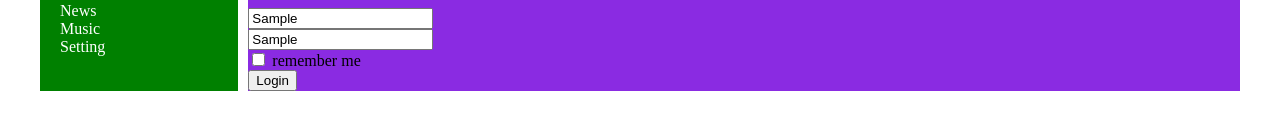
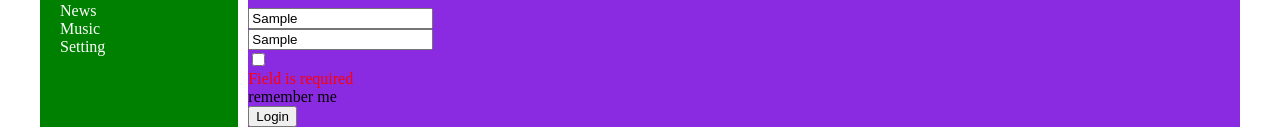
Before and after one commit to Arturp1994/Samurai_way, a React (Create React App) app: page /login in a window 1280 px wide. Both pictures are taken after typing "Sample", "Sample" into the empty fields and a click on the button "Login". Shown: the part 190-330 px from the top of the page. Built offline with nearby package versions, Linux system fonts and the light colour scheme; no server answers.

Commit message:
77 - Validation

```diff
--- a/src/components/Dialogs/Dialogs.tsx
+++ b/src/components/Dialogs/Dialogs.tsx
@@ -5,6 +5,8 @@ import Message from "./Message/Message";
 import {DialogsPropsType} from "./DialogsContainer";
 import {Redirect} from "react-router-dom";
 import {Field, reduxForm} from "redux-form";
+import {Textarea} from "../common/FormControls/FormsControl";
+import {maxLengthCreator, required} from "../../utils/validator/validator";
 
 
 // type DialogsPropsType = {
@@ -41,11 +43,17 @@ const Dialogs = (props: DialogsPropsType) => {
     )
 }
 
+
+const maxLengthCreator100 = maxLengthCreator(50)
+
 const AddMessageForm = (props: any) => {
     return (
         <form onSubmit={props.handleSubmit}>
             <div>
-                <Field component="textarea" name="newMessageBody" placeholder='Enter your message'/>
+                <Field component={Textarea}
+                       validate={[required,maxLengthCreator100]}
+                       name="newMessageBody"
+                       placeholder='Enter your message'/>
             </div>
             <div>
                 <button>Send</button>
--- a/src/components/Login/Login.tsx
+++ b/src/components/Login/Login.tsx
@@ -1,5 +1,7 @@
 import React from 'react';
 import {Field, InjectedFormProps, reduxForm} from "redux-form";
+import {Input} from "../common/FormControls/FormsControl";
+import {required} from "../../utils/validator/validator";
 
 type FormDataType = {
     login:string
@@ -12,13 +14,13 @@ const LoginForm = (props: InjectedFormProps<FormDataType>) => {
     return (
         <form onSubmit={props.handleSubmit}>
             <div>
-                <Field placeholder={"Login"} name={"login"} component={"input"}/>
+                <Field placeholder={"Login"} name={"login"} component={Input} validate={[required]}/>
             </div>
             <div>
-                <Field placeholder={"Password"} name={"password"} component={"input"}/>
+                <Field placeholder={"Password"} name={"password"} component={Input} validate={[required]}/>
             </div>
             <div>
-                <Field type={"checkbox"} component={"input"} name={"remember"}/> remember me
+                <Field type={"checkbox"} component={Input} name={"remember"} validate={[required]}/> remember me
             </div>
             <div>
                 <button>Login</button>
--- a/src/components/Profile/MyPosts/MyPosts.tsx
+++ b/src/components/Profile/MyPosts/MyPosts.tsx
@@ -3,6 +3,8 @@ import s from './MyPosts.module.css'
 import Posts from "./Post/Posts";
 import {MyPostsProrsType} from "./MyPostsContainer";
 import {Field, reduxForm} from "redux-form";
+import {maxLengthCreator, required} from "../../../utils/validator/validator";
+import {Textarea} from "../../common/FormControls/FormsControl";
 
 // export type MyPostsProps = {
 //     posts: Array<{ id: number, message: string, likesCount: number }>
@@ -11,6 +13,8 @@ import {Field, reduxForm} from "redux-form";
 //     changeNewText: (newText: string) => void
 //
 // }
+
+
 
 const MyPosts = (props: MyPostsProrsType) => {
 
@@ -37,11 +41,13 @@ const MyPosts = (props: MyPostsProrsType) => {
     )
 }
 
+const maxLength10 = maxLengthCreator(10)
+
 const addNewPostForm = (props:any) => {
     return (
         <form onSubmit={props.handleSubmit}>
             <div>
-                <Field name='newPostText' component='textarea'/>
+                <Field name='newPostText' component={Textarea} validate={[required, maxLength10]}/>
             </div>
             <div>
                 <button>Add post</button>
--- /dev/null
+++ b/src/components/common/FormControls/FormsControl.module.css
@@ -0,0 +1,9 @@
+
+.formControl.error input,
+.formControl.error textarea {
+    border: solid red 2px;
+}
+
+.formControl.error span{
+    color: red;
+}
--- /dev/null
+++ b/src/components/common/FormControls/FormsControl.tsx
@@ -0,0 +1,27 @@
+import React from "react";
+import style from './FormsControl.module.css'
+
+
+export const Textarea = ({input, meta, ...props}: any) => {
+    const hasError = meta.touched && meta.error
+    return (
+        <div className={style.formControl + " " + (hasError ? style.error : '')}>
+            <div>
+                <textarea {...input}{...props}/>
+            </div>
+            { hasError && <span>{meta.error}</span> }
+        </div>
+    )
+}
+
+export const Input = ({input, meta, ...props}: any) => {
+    const hasError = meta.touched && meta.error
+    return (
+        <div className={style.formControl + " " + (hasError ? style.error : '')}>
+            <div>
+                <input {...input}{...props}/>
+            </div>
+            { hasError && <span>{meta.error}</span> }
+        </div>
+    )
+}
--- /dev/null
+++ b/src/utils/validator/validator.tsx
@@ -0,0 +1,12 @@
+import React from "react";
+
+export const required = (value: string) =>{
+    if (value) return undefined;
+    return  "Field is required"
+}
+
+
+export const maxLengthCreator = (maxLength: number) =>(value: string)=>{
+    if (value && value.length > maxLength) return `Max length is ${maxLength} symbols`
+    return  undefined
+}
```
